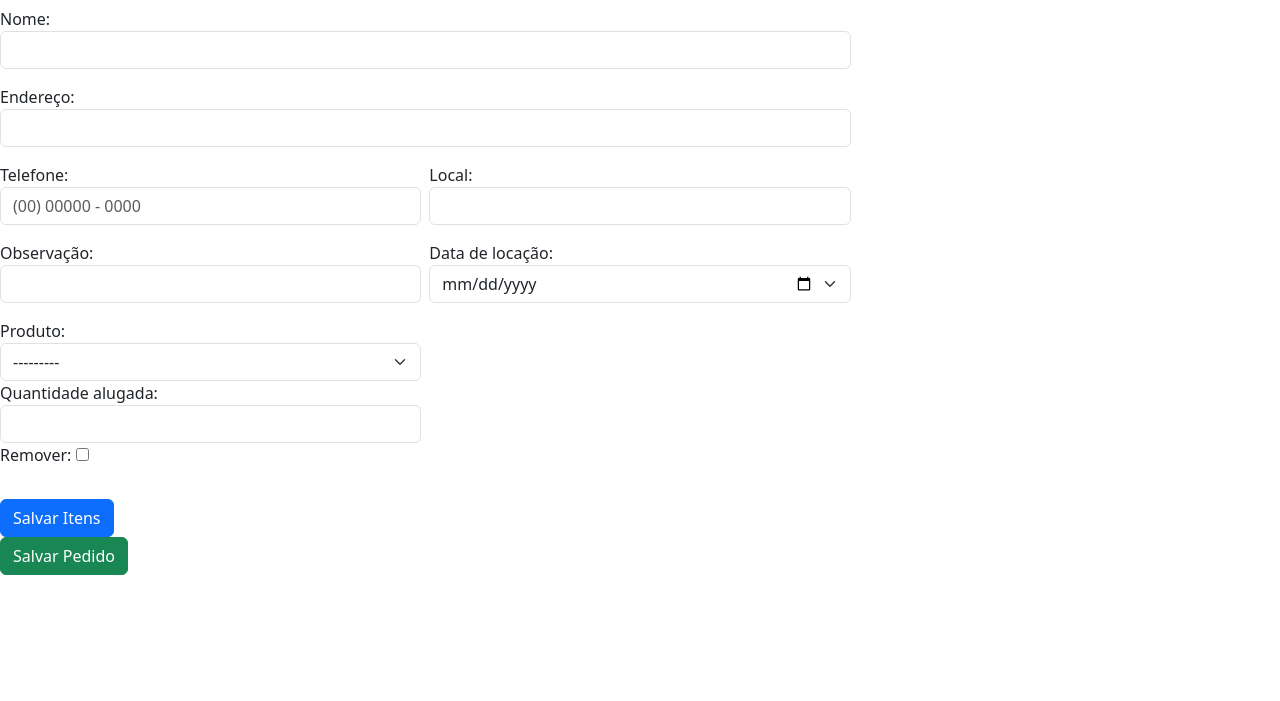
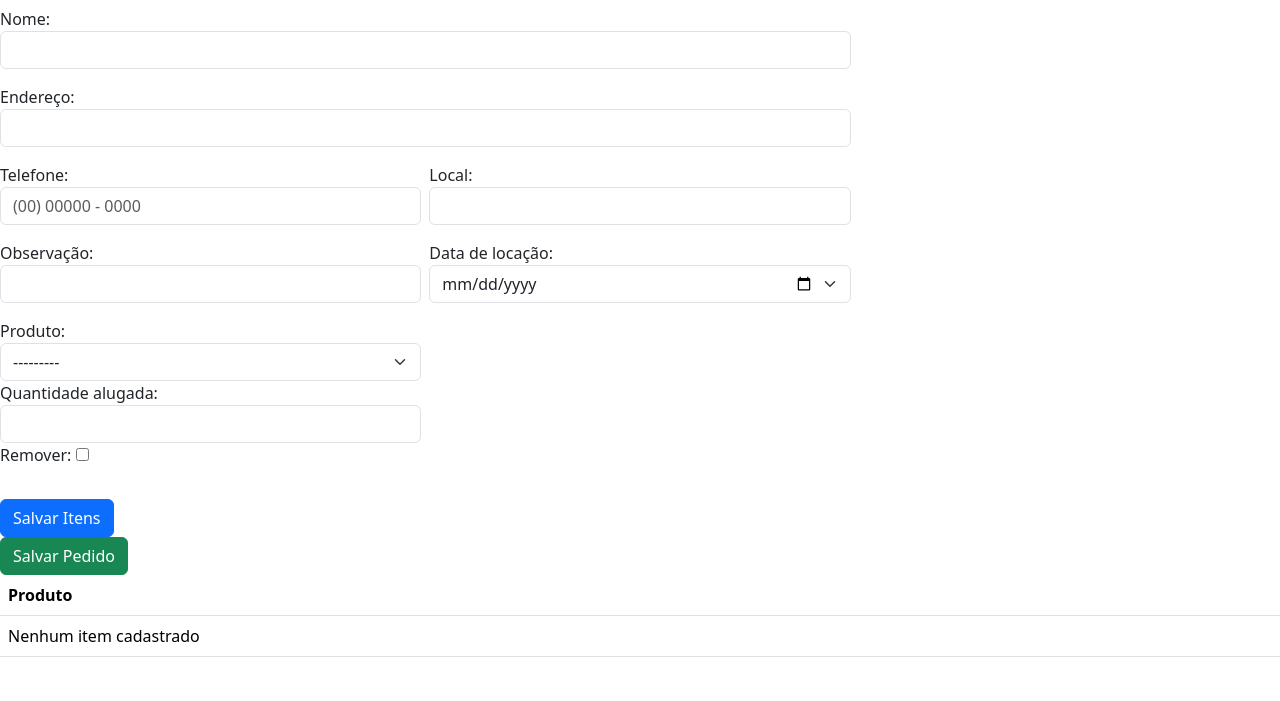
Before and after one commit to gleisonmedeiros/locacao-artigo-de-festas, a Django app: page /cadastro-pedido/ in a window 1280 px wide. Shown: the part 99-800 px from the top of the page. Run offline with Django 5.2, Linux system fonts and the light colour scheme; data comes from the database, SQL or seed files in the repository; both versions use the stored data as it was after the commit; parts of the project's set-up code (start-up, migrations or seed data) failed here and were passed over; some libraries are stand-ins or nearby versions.

Commit message:
Reparando BUG em Cadstro Pedidos e Adicionando melhoria ao add item

```diff
--- a/app_teste/templates/cadastro_pedido.html
+++ b/app_teste/templates/cadastro_pedido.html
@@ -80,6 +80,25 @@
 
 </form>
 
+<table class="table">
+  <thead>
+    <tr>
+      <th scope="col">Produto</th>
+    </tr>
+  </thead>
+   <tbody>
+            {% for item in lista_itens %}
+                <tr>
+                    <td>{{ item }}</td> <!-- Produto -->
+                </tr>
+            {% empty %}
+                <tr>
+                    <td colspan="3">Nenhum item cadastrado</td>
+                </tr>
+            {% endfor %}
+        </tbody>
+</table>
+
 <script>
 
     function formatarTelefone(input) {
--- a/app_teste/views.py
+++ b/app_teste/views.py
@@ -227,6 +227,13 @@ def salva_pedido():
 
 def cadastro_pedido(request):
     global lista2
+    print (lista2)
+    print("")
+
+    lista_itens = []
+
+    #print(lista_itens)
+
     if request.method == 'POST':
         form = PedidoModelForm(request.POST)
         if 'save_itens' in request.POST:
@@ -265,9 +272,15 @@ def cadastro_pedido(request):
                             #nome = texto.split(" - ")[0]
                             lista = [nome,produto.nome,produto.modelo,quantidade_alugada,nova_data,local,observacao,telefone,endereco]
                         lista2.append(lista)
-                        print(lista2)
+                        #print(lista2)
 
-                        return render(request, 'cadastro_pedido.html', {'form': form})  # Redirecionar para a página de sucesso após salvar
+                        for item in lista2:
+                            resultado_temporario = (f"{item[1]} - {item[2]} - {item[3]}")
+                            lista_itens.append(resultado_temporario)
+
+                        print(lista_itens)
+
+                        return render(request, 'cadastro_pedido.html', {'form': form,'lista_itens':lista_itens})  # Redirecionar para a página de sucesso após salvar
                     else:
                         print("Formulário do item não é válido")
             except:
@@ -288,7 +301,8 @@ def cadastro_pedido(request):
             lista2 = []
 
             return render(request, 'cadastro_pedido.html', contexto)
-    else:
+    elif  request.method == 'GET':
+        lista2 = []
         form = PedidoModelForm()
 
     return render(request, 'cadastro_pedido.html', {'form': form})
```
Also changed, not shown: db.sqlite3.
